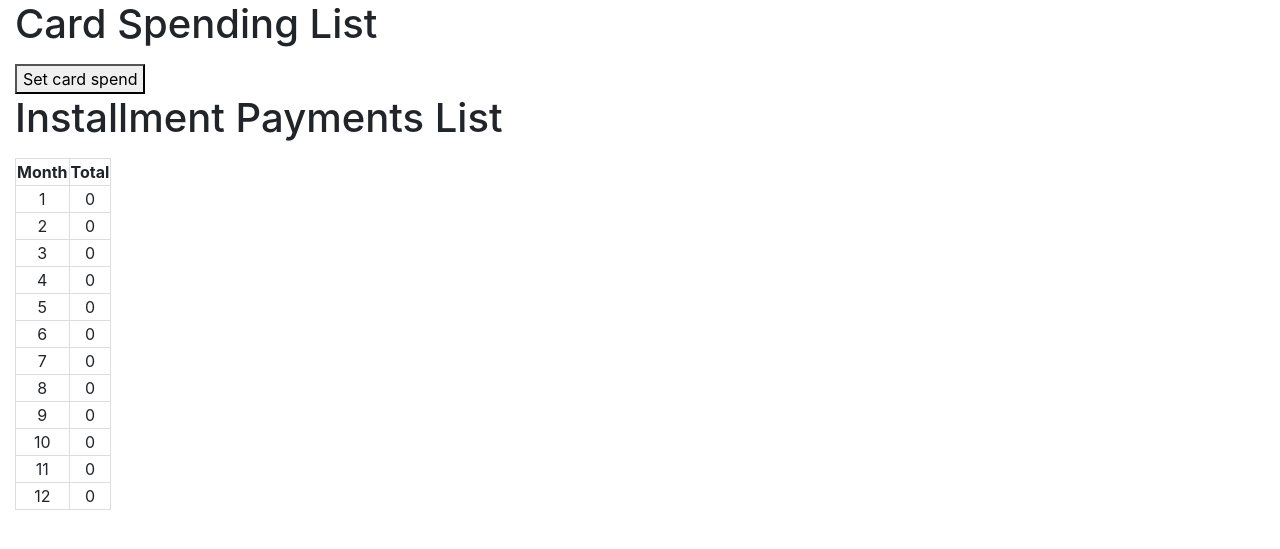
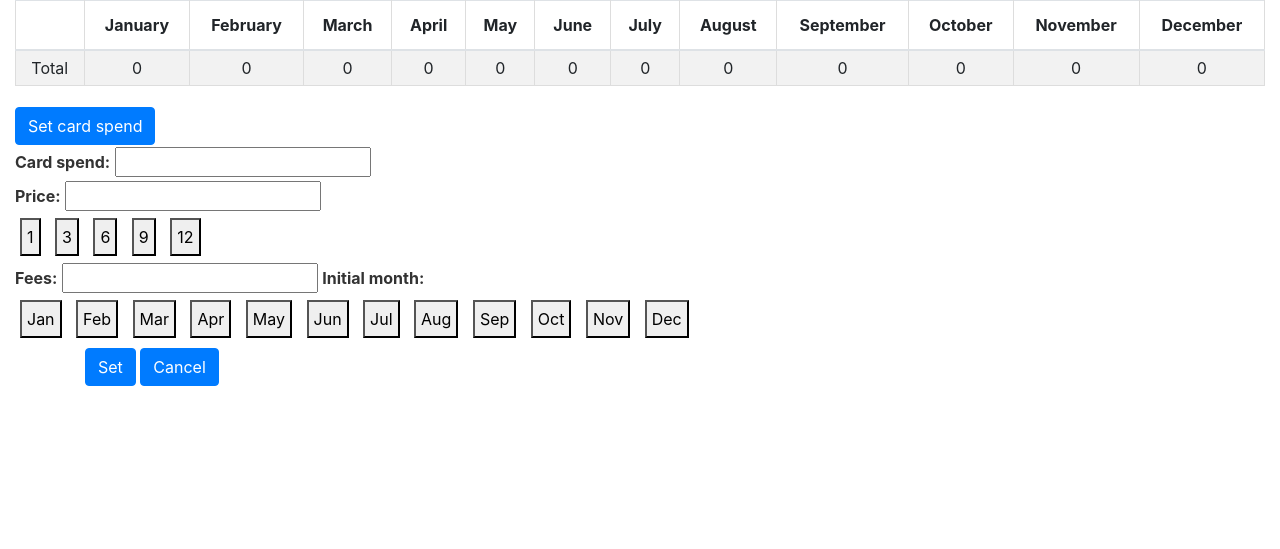
Before and after one commit to MauroCor/MauroCor.github.io, a Django app: page /card in a window 1280 px wide. Shown: the part 56-605 px from the top of the page. Run offline with Django 5.2, Linux system fonts and the light colour scheme; data comes from the database, SQL or seed files in the repository; data that the repository does not hold is empty; some libraries are stand-ins or nearby versions.

Commit message:
base card style

```diff
--- a/app/models.py
+++ b/app/models.py
@@ -32,6 +32,6 @@ class InstallmentPayment(models.Model):
         for month in range(card_spend.init_month, card_spend.init_month + card_spend.fees):
             InstallmentPayment.objects.create(
                 card_spend=card_spend,
-                name=f"{card_spend.name} ({month - card_spend.init_month + 1}/{card_spend.fees})",
+                name=card_spend.name,
                 fee_value=card_spend.price / card_spend.fees,
                 month=month)
--- a/app/templates/card.html
+++ b/app/templates/card.html
@@ -1,37 +1,97 @@
 {% extends 'base.html' %}
 
 {% block content %}
-    <h1>Card Spending List</h1>
-    <ul>
-        {% for card_spend in card_spends %}
-            <li>{{ card_spend.name }} - {{ card_spend.price }} - {{ card_spend.fees }} - {{ card_spend.init_month }} <a href="{% url 'delete_card_spend' card_spend.id %}">(x)</a></li>
-        {% endfor %}
-    </ul>
-    <form action="{% url 'set_card_spend' %}" method="post">
-        {% csrf_token %}
-        {{ form.as_p }}
-        <button type="submit">Set card spend</button>
-    </form>
-    <h1>Installment Payments List</h1>
-    <ul>
-        {% for installment_payment in installment_payments %}
-            <li>{{ installment_payment.name }} - {{ installment_payment.fee_value }} - {{ installment_payment.month }}</li>
-        {% endfor %}
-    </ul>
-    <table>
+<div class="table-responsive">
+    <table class="table table-striped table-custom" id="fixed-columns-table">
         <thead>
-            <tr>
-                <th>Month</th>
-                <th>Total</th>
-            </tr>
+        <tr>
+            <th></th>
+            <th>January</th>
+            <th>February</th>
+            <th>March</th>
+            <th>April</th>
+            <th>May</th>
+            <th>June</th>
+            <th>July</th>
+            <th>August</th>
+            <th>September</th>
+            <th>October</th>
+            <th>November</th>
+            <th>December</th>
+        </tr>
         </thead>
         <tbody>
-            {% for card_spend in total_card_spend_by_month %}
-            <tr>
-                <td>{{ card_spend.month }}</td>
-                <td>{{ card_spend.total }}</td>
-            </tr>
+        <!-- Card spend section -->
+        {% for card_spend in card_spends %}
+        <tr>
+            <td class="card-spend-name">{{ card_spend.name }}<span>{{card_spend.price }} / {{ card_spend.fees }}</span>
+            </td>
+            {% for month in months %}
+            <td class="cell-card-spend-value">
+                {% for installment_payment in installment_payments %}
+                {% if installment_payment.name == card_spend.name and installment_payment.month == month %}
+                {{ installment_payment.fee_value }}
+                {% endif %}
+                {% endfor %}
+            </td>
             {% endfor %}
+            <td class="delete-button"><a href="{% url 'delete_card_spend' card_spend.id %}">❌</a></td>
+        </tr>
+        {% endfor %}
+        <!-- Total section -->
+        <tr>
+            <td class="cell-total-name">Total</td>
+            {% for month in months %}
+            <td class="cell-total-value">
+                {% for card_spend in total_card_spend_by_month %}
+                {% if card_spend.month == month %}
+                {{ card_spend.total }}
+                {% endif %}
+                {% endfor %}
+            </td>
+            {% endfor %}
+        </tr>
         </tbody>
     </table>
+</div>
+<button id="fixed-cost-button" type="submit" class="btn btn-primary">Set card spend</button>
+<form id="card-spend-form" action="{% url 'set_card_spend' %}" method="post">
+    {% csrf_token %}
+    <div>
+        <div>
+            <label for="card_spend_name">Card spend:</label>
+            <input type="text" id="card_spend_name" name="name" maxlength="20" required>
+        </div>
+        <label for="card_spend_price">Price:</label>
+        <input type="number" id="card_spend_price" name="price" required>
+        <div class="month_buttons">
+            <button type="button" value="1" onclick="setMonthValue(this)">1</button>
+            <button type="button" value="3" onclick="setMonthValue(this)">3</button>
+            <button type="button" value="6" onclick="setMonthValue(this)">6</button>
+            <button type="button" value="9" onclick="setMonthValue(this)">9</button>
+            <button type="button" value="12" onclick="setMonthValue(this)">12</button>
+        </div>
+        <label for="card_spend_fees">Fees:</label>
+        <input type="text" id="card_spend_fees" name="name" maxlength="20" required>
+        <label>Initial month:</label>
+        <div class="month_buttons">
+            <button type="button" value="1" onclick="setMonthValue(this)">Jan</button>
+            <button type="button" value="2" onclick="setMonthValue(this)">Feb</button>
+            <button type="button" value="3" onclick="setMonthValue(this)">Mar</button>
+            <button type="button" value="4" onclick="setMonthValue(this)">Apr</button>
+            <button type="button" value="5" onclick="setMonthValue(this)">May</button>
+            <button type="button" value="6" onclick="setMonthValue(this)">Jun</button>
+            <button type="button" value="7" onclick="setMonthValue(this)">Jul</button>
+            <button type="button" value="8" onclick="setMonthValue(this)">Aug</button>
+            <button type="button" value="9" onclick="setMonthValue(this)">Sep</button>
+            <button type="button" value="10" onclick="setMonthValue(this)">Oct</button>
+            <button type="button" value="11" onclick="setMonthValue(this)">Nov</button>
+            <button type="button" value="12" onclick="setMonthValue(this)">Dec</button>
+        </div>
+        <input type="hidden" id="fixed_month" name="month" required>
+        <span id="cost-month-error" class="error-message"></span>
+    </div>
+    <button type="submit" class="btn btn-primary" style="margin-left: 70px">Set</button>
+    <button id="cancel-cost-btn" type="submit" class="btn btn-primary">Cancel</button>
+</form>
 {% endblock %}
--- a/app/views.py
+++ b/app/views.py
@@ -73,8 +73,9 @@ def get_balance():
     monthly_balance = []
     for month in range(1, 13):
         monthly_outflow = FixedCost.objects.filter(month=month).aggregate(monthly_outflow=Sum('price'))[
-                            'monthly_outflow'] or 0
-        monthly_inflow = Earning.objects.filter(month=month).aggregate(monthly_inflow=Sum('price'))['monthly_inflow'] or 0
+                              'monthly_outflow'] or 0
+        monthly_inflow = Earning.objects.filter(month=month).aggregate(monthly_inflow=Sum('price'))[
+                             'monthly_inflow'] or 0
         balance = monthly_inflow - monthly_outflow
         monthly_balance.append({'month': month, 'result': balance})
     return monthly_balance
@@ -132,8 +133,10 @@ def gets_card(request):
             month=month_total['month'],
             name='CreditCard',
             defaults={'price': month_total['total']})
+    months = list(range(1, 13))
     return render(request, 'card.html',
-                  {'card_spends': card_spends,
+                  {'months': months,
+                   'card_spends': card_spends,
                    'installment_payments': installment_payments,
                    'total_card_spend_by_month': total_card_spend_by_month})
 
```
Also changed, not shown: app/templates/monthly.html (+6 -8 lines), app/static/js/card.js (added).
